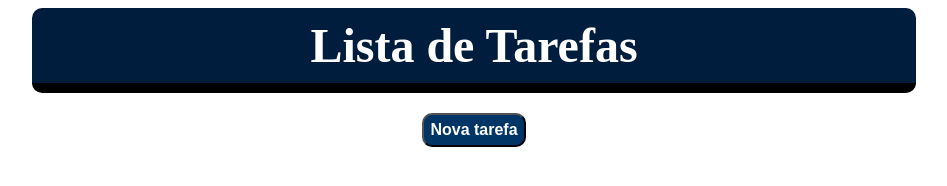
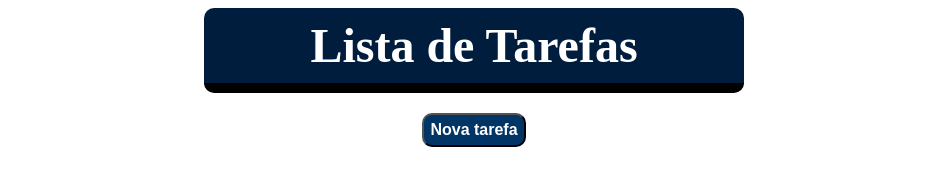
Before and after one commit to dev-limatheus/listadetarefas-unifoa, a plain HTML site: page index.html in a window 1280 px wide. Shown: the whole page, without its empty margins (166-1113 px from the left). Drawn offline with Linux system fonts and the light colour scheme.

Commit message:
refatora CSS para melhorar o desgin da lista de tarefas

```diff
--- a/index.html
+++ b/index.html
@@ -7,12 +7,17 @@
     <link rel="stylesheet" href="style.css" />
   </head>
   <body>
+    <div class="container">
       <header>
         <h1>Lista de Tarefas</h1>
       </header>
       <div class="container">
         <div id="principal-buttons">
-          <button onclick="nova_tarefa()" class="btn-novatarefa" id="novatarefa">
+          <button
+            onclick="nova_tarefa()"
+            class="btn-novatarefa"
+            id="novatarefa"
+          >
             Nova tarefa
           </button>
         </div>
@@ -23,6 +28,7 @@
         </div>
         <ul id="lista"></ul>
       </div>
+    </div>
   </body>
   <script src="script.js"></script>
 </html>
--- a/style.css
+++ b/style.css
@@ -2,9 +2,19 @@
     box-sizing: border-box;
 }
 
+.container {
+    width: 540px;
+    margin: 0 auto;
+    display: flex;
+    justify-content: center;
+    flex-direction: column;
+    align-items: center;
+}
+
+
 header {
     margin: 0 auto;
-    max-width: 70%;
+    width: 100%;
     display: flex;
     font-size: 24px;
     padding: 0px;
@@ -23,14 +33,6 @@ h1 {
     margin: 10px
 }
 
-.container {
-    max-width: 70%;
-    margin: 0 auto;
-    display: flex;
-    justify-content: center;
-    flex-direction: column;
-    align-items: center;
-}
 
 button {
     padding: 6px;
@@ -87,6 +89,7 @@ li {
     justify-content: end;
     border-radius: 16px;
     padding: 10px;
+    width: 100%;
 
     button{
         font-size: 12px;
```
Lines whose indentation alone changed are shown as unchanged.
